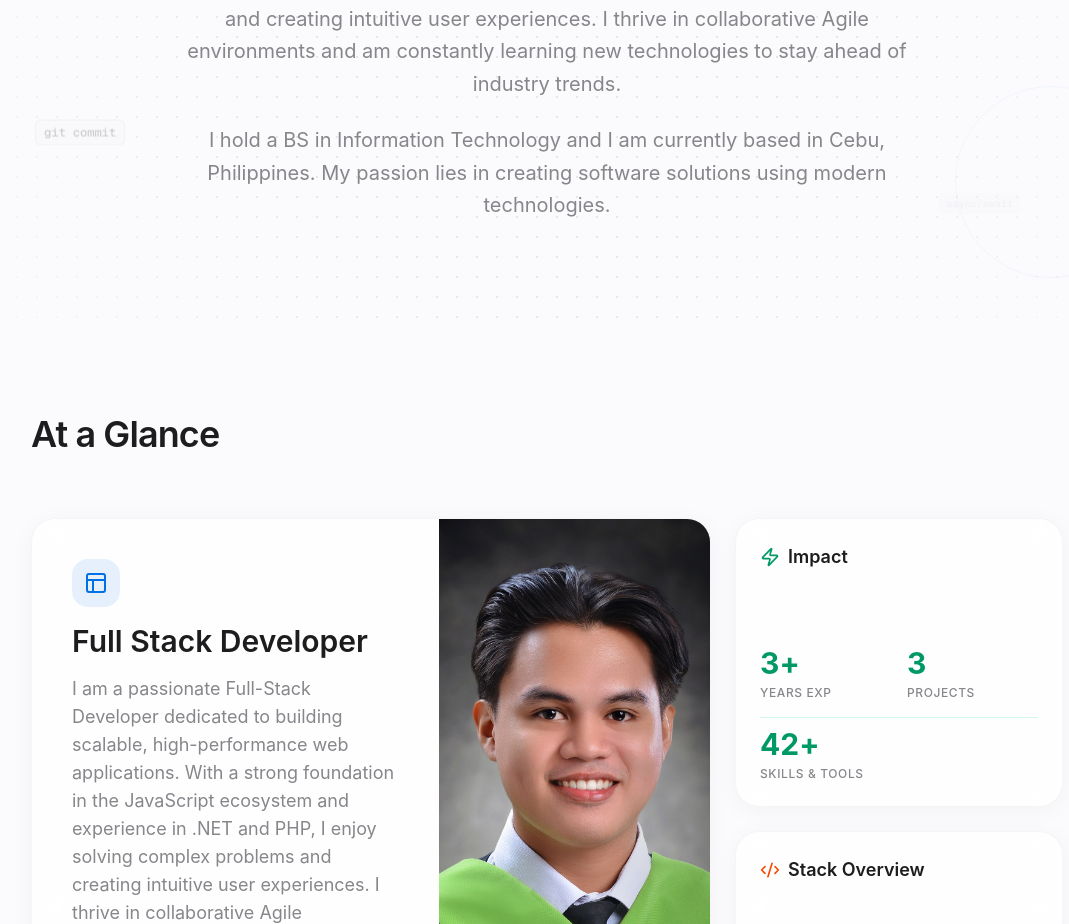
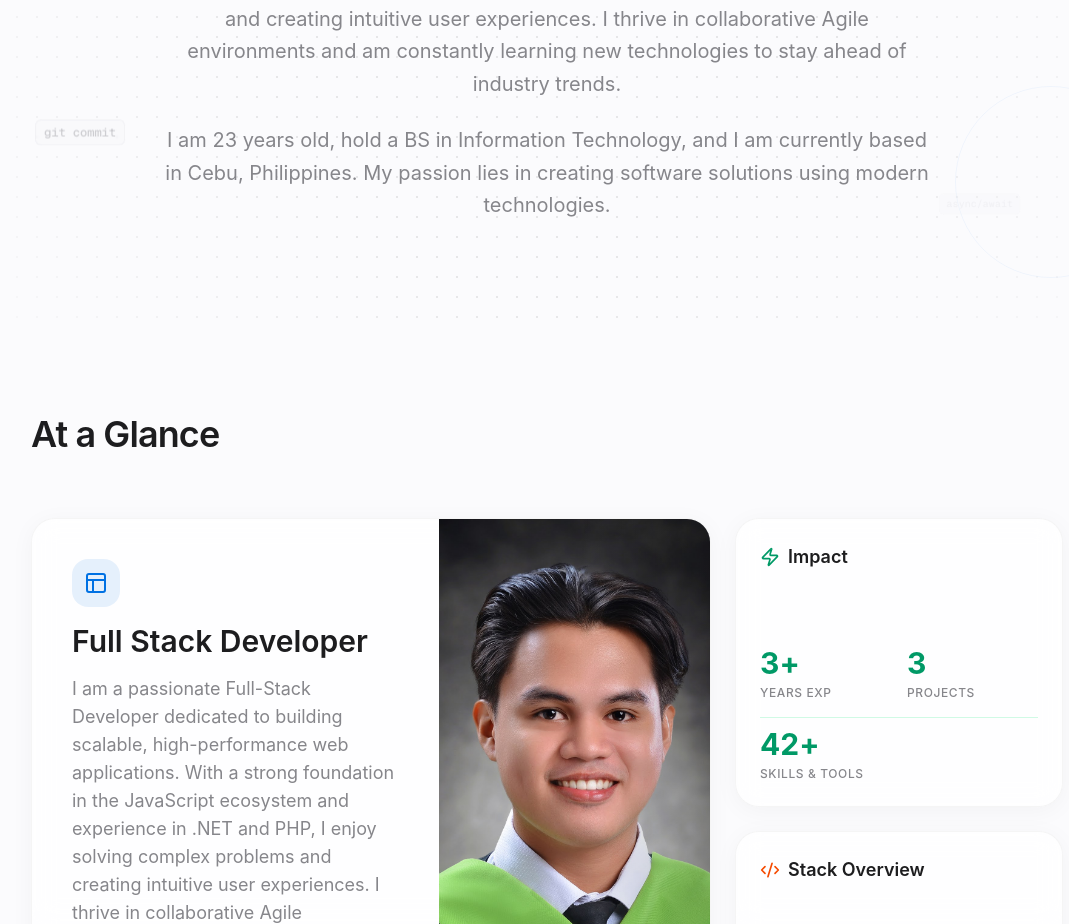
Before and after one commit to vn-aj-vngrd/portfolio-2.0, a Next.js app: page / in a window 1280 px wide. Shown: the part 1192-2116 px from the top of the page, without its empty margins (93-1162 px from the left). Built offline with nearby package versions, Linux system fonts and the light colour scheme.

Commit message:
feat: Introduce dynamic age calculation from birthdate, use data-driven contact email, and update metadata titles.

```diff
--- a/src/app/layout.tsx
+++ b/src/app/layout.tsx
@@ -16,11 +16,11 @@ const geistMono = Geist_Mono({
 });
 
 export const metadata: Metadata = {
-  title: "Van AJ Vanguardia | Full-Stack Engineer",
+  title: "Van AJ Vanguardia | Software Developer",
   description:
-    "Full-Stack Engineer specializing in scalable web applications, design systems, and performance optimization.",
+    "Software Developer specializing in scalable web applications, design systems, and performance optimization.",
   openGraph: {
-    title: "Van AJ Vanguardia | Full-Stack Engineer",
+    title: "Van AJ Vanguardia | Software Developer",
     description: "Building high-performance web applications.",
     type: "website",
   },
--- a/src/components/sections/About.tsx
+++ b/src/components/sections/About.tsx
@@ -5,6 +5,20 @@ import portfolioData from "@/data/portfolio-data.json";
 
 export const About = () => {
   const { about } = portfolioData;
+
+  const calculateAge = (birthdate: string) => {
+    const birthDate = new Date(birthdate);
+    const today = new Date();
+    let age = today.getFullYear() - birthDate.getFullYear();
+    const m = today.getMonth() - birthDate.getMonth();
+    if (m < 0 || (m === 0 && today.getDate() < birthDate.getDate())) {
+      age--;
+    }
+    return age;
+  };
+
+  const age = calculateAge(about.details.birthdate);
+
   return (
     <Section id="about" className="relative overflow-hidden">
       <AboutBackground />
@@ -16,9 +30,9 @@ export const About = () => {
         <div className="space-y-6 text-lg md:text-xl text-muted-foreground leading-relaxed">
           <p>{about.description}</p>
           <p>
-            I hold a {about.details.degree} and I am currently based in{" "}
-            {about.details.address}. My passion lies in creating software
-            solutions using modern technologies.
+            I am {age} years old, hold a {about.details.degree}, and I am
+            currently based in {about.details.address}. My passion lies in
+            creating software solutions using modern technologies.
           </p>
         </div>
       </div>
--- a/src/components/sections/Contact.tsx
+++ b/src/components/sections/Contact.tsx
@@ -6,7 +6,11 @@ import { Button } from "../ui/Button";
 
 import { ContactBackground } from "../ui/ContactBackground";
 
+import portfolioData from "@/data/portfolio-data.json";
+
 export const Contact = () => {
+  const { email } = portfolioData.about.details;
+
   return (
     <Section id="contact" className="relative overflow-hidden">
       <ContactBackground />
@@ -44,7 +48,7 @@ export const Contact = () => {
                 type="email"
                 id="email"
                 className="w-full px-4 py-3 rounded-xl border-0 bg-muted/50 focus:bg-background focus:ring-2 focus:ring-accent/20 transition-all outline-none"
-                placeholder="vanajvanguardia@gmail.com"
+                placeholder={email}
               />
             </div>
           </div>
@@ -72,10 +76,10 @@ export const Contact = () => {
               Or email me directly at
             </span>
             <a
-              href="mailto:vanajvanguardia@gmail.com"
+              href={`mailto:${email}`}
               className="text-accent font-semibold hover:underline"
             >
-              vanajvanguardia@gmail.com
+              {email}
             </a>
           </div>
         </div>
--- a/src/data/portfolio-data.json
+++ b/src/data/portfolio-data.json
@@ -8,7 +8,7 @@
         "description": "I am a passionate Full-Stack Developer dedicated to building scalable, high-performance web applications. With a strong foundation in the JavaScript ecosystem and experience in .NET and PHP, I enjoy solving complex problems and creating intuitive user experiences. I thrive in collaborative Agile environments and am constantly learning new technologies to stay ahead of industry trends.",
         "details": {
             "name": "Van AJ Vanguardia",
-            "age": "23",
+            "birthdate": "2001-12-28",
             "degree": "BS in Information Technology",
             "email": "vanajvanguardia@gmail.com",
             "address": "Cebu, Philippines",
```
